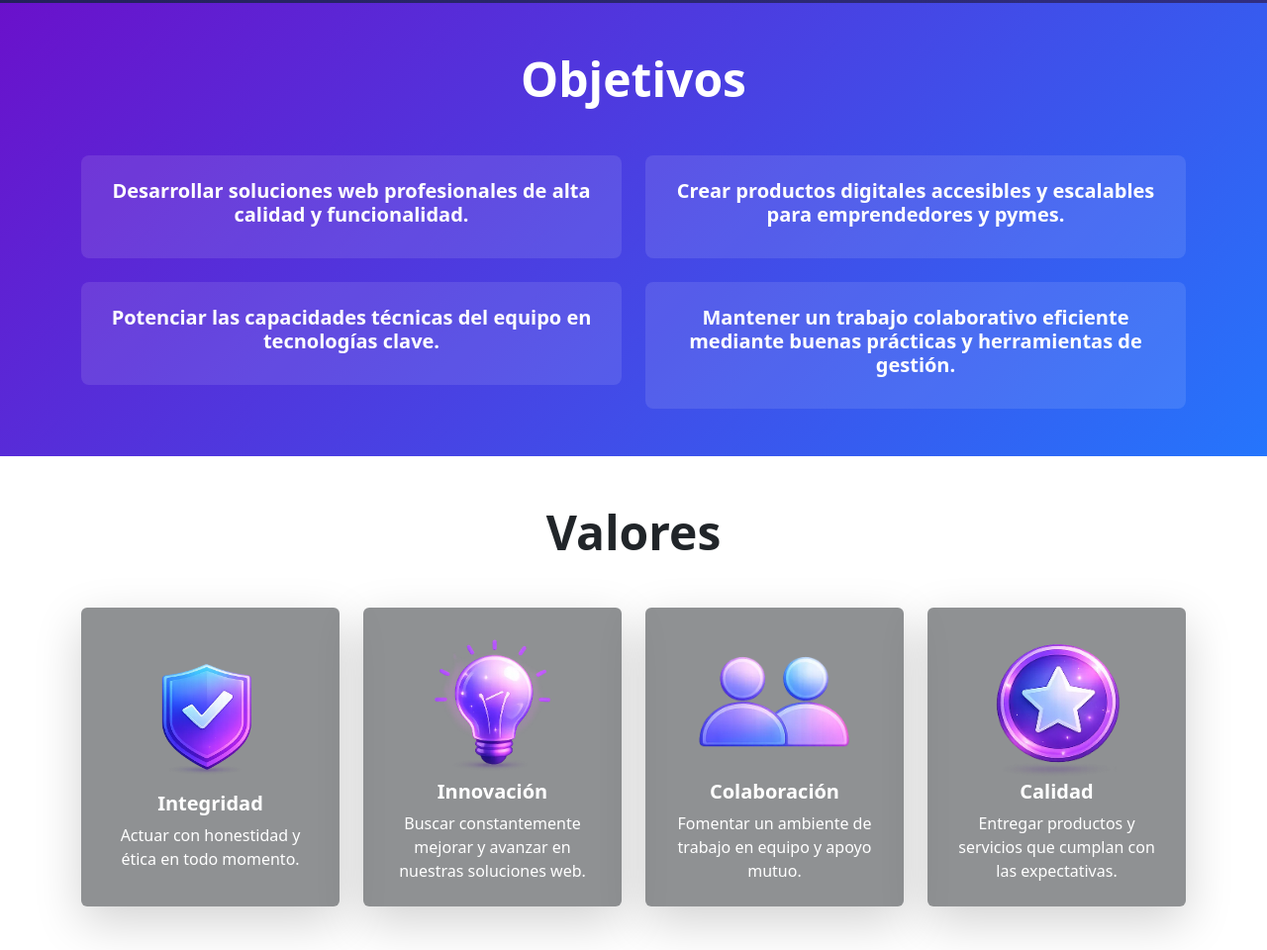
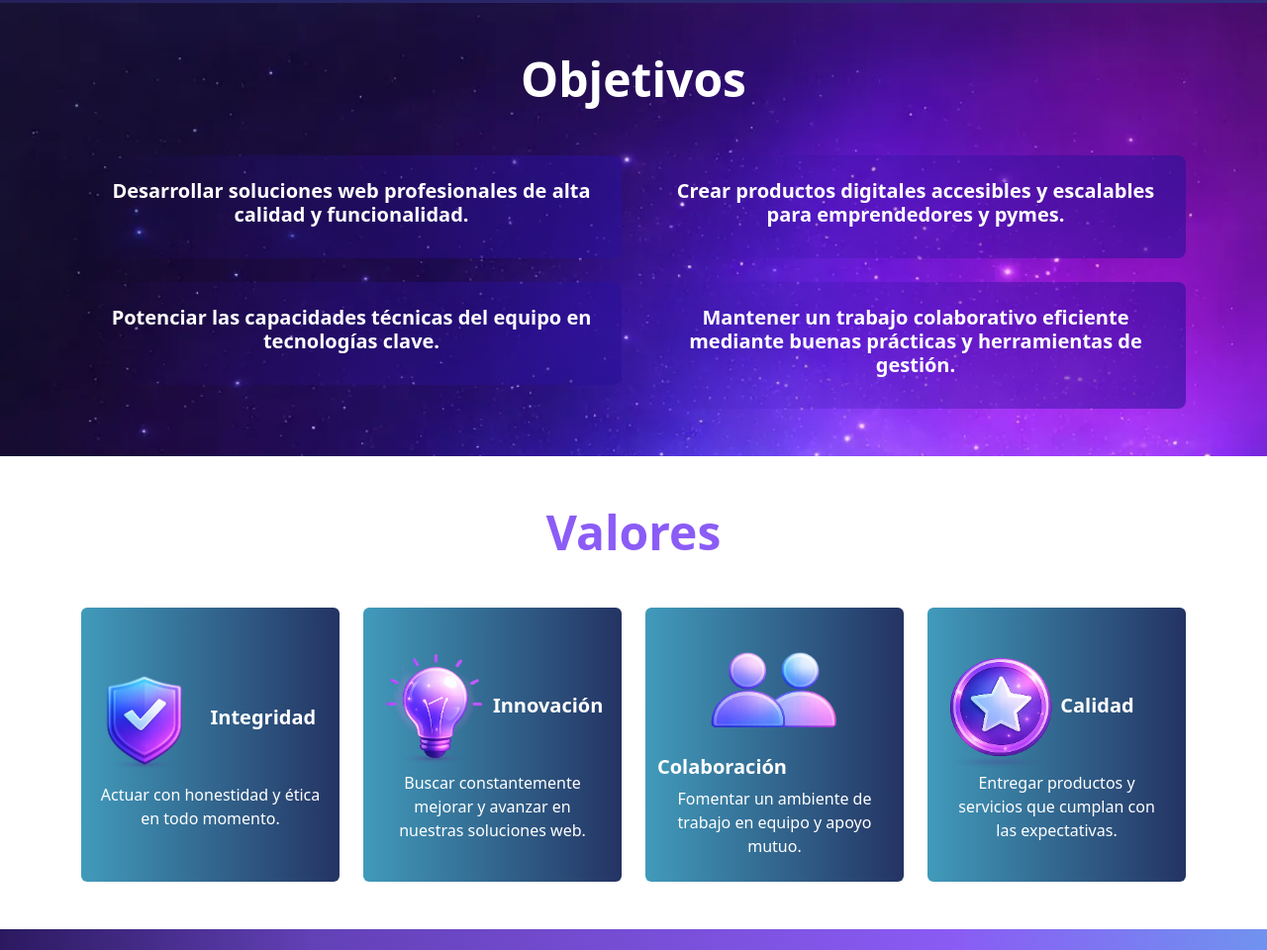
Before and after one commit to ecmapps/4bit, a plain HTML site: page index.html in a window 1280 px wide. Shown: the part 1656-2616 px from the top of the page at 99% size. Drawn offline with nearby package versions, Linux system fonts and the light colour scheme.

Commit message:
Landing desktop lista

```diff
--- a/index.html
+++ b/index.html
@@ -35,7 +35,7 @@
         }
         @media (min-width: 1400px) {
           .hero-container {
-            height: 950px;
+            height: 850px;
           }
         }
          /* Efecto de zoom en hover para tarjetas de valores */
@@ -69,7 +69,7 @@
         <!-- Features -->
         <div class="row g-4 mb-4 justify-content-center px-5" style="border-radius: 0 0 15px 15px;background-color: #190E44;">
           <div class="col-6 col-md-6 col-lg-3 mb-4">
-            <div class="feature-card card h-100 text-center text-white border-0 bg-white bg-opacity-10 backdrop-blur">
+            <div class="feature-card card border-0 text-center text-white" style="background: linear-gradient(90deg,#38209B 0%,#190E4400 100%);">
               <div class="card-body">
                 <img src="assets/Innovación_Icono.webp" alt="innovacion logo" style="height: 150px;width:auto">
                 <h5 class="card-title fs-4">Innovación ideal</h5>
@@ -77,7 +77,7 @@
             </div>
           </div>
           <div class="col-6 col-md-6 col-lg-3 mb-4">
-            <div class="feature-card card h-100 text-center text-white border-0 bg-white bg-opacity-10 backdrop-blur">
+            <div class="feature-card card border-0 text-center text-white" style="background: linear-gradient(90deg,#38209B 0%,#190E4400 100%);">
               <div class="card-body">
                 <img src="assets/Eficiencia_Icono.webp" alt="eficiencia logo" style="height: 150px;width:auto">
                 <h5 class="card-title fs-4">Eficiencia 4Bit</h5>
@@ -85,7 +85,7 @@
             </div>
           </div>
           <div class="col-6 col-md-6 col-lg-3 mb-4">
-            <div class="feature-card card text-center text-white border-0 bg-white bg-opacity-10 backdrop-blur">
+            <div class="feature-card card border-0 text-center text-white" style="background: linear-gradient(90deg,#38209B 0%,#190E4400 100%);">
               <div class="card-body">
                 <img src="assets/Escalabilidad_Icono.webp" alt="escalabilidad logo" style="height: 150px;width:auto">
                 <h5 class="card-title fs-4">Tecnología Escalable</h5>
@@ -93,7 +93,7 @@
             </div>
           </div>
           <div class="col-6 col-md-6 col-lg-3 mb-4">
-            <div class="feature-card card text-center text-white border-0 bg-white bg-opacity-10 backdrop-blur">
+            <div class="feature-card card border-0 text-center text-white" style="background: linear-gradient(90deg,#38209B 0%,#190E4400 100%);">
               <div class="card-body">
                 <img src="assets/Seguridad_Icono.webp" alt="seguridad logo" style="height: 150px;width:auto">
                 <h5 class="card-title fs-4">Seguridad Avanzada</h5>
@@ -134,28 +134,28 @@
     </section>
 
     <!-- Sección Objetivos -->
-    <section id="objetivos" class="py-5" style="background: linear-gradient(135deg, #6a11cb 0%, #2575fc 100%);">
+    <section id="objetivos" class="py-5" style="background-image: url('assets/BG_General.webp');background-size: cover;">
         <div class="container text-center text-white">
             <h2 class="display-5 fw-bold mb-5">Objetivos</h2>
 
             <div class="row row-cols-1 row-cols-md-2 g-4">
             <div class="col">
-                <div class="p-4 bg-white bg-opacity-10 rounded-3">
+                <div class="p-4 rounded-3" style="background: linear-gradient(90deg,#00000000,#29109998);">
                 <h5 class="fw-bold">Desarrollar soluciones web profesionales de alta calidad y funcionalidad.</h5>
                 </div>
             </div>
             <div class="col">
-                <div class="p-4 bg-white bg-opacity-10 rounded-3">
+                <div class="p-4 rounded-3" style="background: linear-gradient(90deg,#00000000,#29109998);">
                 <h5 class="fw-bold">Crear productos digitales accesibles y escalables para emprendedores y pymes.</h5>
                 </div>
             </div>
             <div class="col">
-                <div class="p-4 bg-white bg-opacity-10 rounded-3">
+                <div class="p-4 rounded-3" style="background: linear-gradient(90deg,#00000000,#29109998);">
                 <h5 class="fw-bold">Potenciar las capacidades técnicas del equipo en tecnologías clave.</h5>
                 </div>
             </div>
             <div class="col">
-                <div class="p-4 bg-white bg-opacity-10 rounded-3">
+                <div class="p-4 rounded-3" style="background: linear-gradient(90deg,#00000000,#29109998);">
                 <h5 class="fw-bold">Mantener un trabajo colaborativo eficiente mediante buenas prácticas y herramientas de gestión.</h5>
                 </div>
             </div>
@@ -167,17 +167,23 @@
     <section id="valores" class="py-5" style="background-color: white;">
         <div class="container text-center">
             <!-- Título -->
-            <h2 class="display-5 fw-bold mb-5">Valores</h2>
+            <h2 class="display-5 fw-bold mb-5" style="color: #8B5CF6;">Valores</h2>
 
             <!-- Grid de tarjetas -->
             <div class="row row-cols-1 row-cols-md-2 row-cols-lg-4 g-4">
 
             <!-- 1. Integridad -->
             <div class="col">
-                <div class="card feature-card h-100 border-0 shadow-lg text-white bg-dark bg-opacity-50 hover-zoom">
-                <div class="card-body text-center p-4 d-flex flex-column justify-content-center">
-                    <img src="assets/Integridad_Icono.webp" alt="integridad logo" style="height: 150px;width:auto; object-fit: contain;">
-                    <h5 class="card-title fw-bold">Integridad</h5>
+                <div class="card h-100 feature-card border-0 text-white" style="background:linear-gradient(90deg,#419BBB,#243363);">
+                <div class="card-body text-center d-flex flex-column justify-content-center">
+                    <div class="row text-start align-items-center">
+                        <div class="col p-0 justify-content-center d-flex">
+                            <img src="assets/Integridad_Icono.webp" alt="integridad logo" style="height: 125px;width:auto; object-fit: contain;">
+                        </div>
+                        <div class="col p-0">
+                            <h5 class="card-title fw-bold">Integridad</h5>
+                        </div>
+                    </div>
                     <p class="card-text">
                     Actuar con honestidad y ética en todo momento.
                     </p>
@@ -187,10 +193,16 @@
 
             <!-- 2. Innovación -->
             <div class="col">
-                <div class="card feature-card h-100 border-0 shadow-lg text-white bg-dark bg-opacity-50 hover-zoom">
+                <div class="card h-100 feature-card border-0 text-white" style="background:linear-gradient(90deg,#419BBB,#243363);">
                 <div class="card-body text-center p-4 d-flex flex-column justify-content-center">
-                    <img src="assets/Innovación_Icono.webp" alt="innovacion logo" style="height: 150px;width:auto; object-fit: contain;">
-                    <h5 class="card-title fw-bold">Innovación</h5>
+                    <div class="row text-start align-items-center">
+                        <div class="col p-0 justify-content-center d-flex">
+                            <img src="assets/Innovación_Icono.webp" alt="innovacion logo" style="height: 125px;width:auto; object-fit: contain;">
+                        </div>
+                        <div class="col p-0">
+                            <h5 class="card-title fw-bold">Innovación</h5>
+                        </div>
+                    </div>
                     <p class="card-text">
                     Buscar constantemente mejorar y avanzar en nuestras soluciones web.
                     </p>
@@ -200,10 +212,16 @@
 
             <!-- 3. Colaboración -->
             <div class="col">
-                <div class="card feature-card h-100 border-0 shadow-lg text-white bg-dark bg-opacity-50 hover-zoom">
+                <div class="card h-100 feature-card border-0 text-white" style="background:linear-gradient(90deg,#419BBB,#243363);">
                 <div class="card-body text-center p-4 d-flex flex-column justify-content-center">
-                    <img src="assets/Colaboración_Icono.webp" alt="colaboracion logo" style="height: 150px;width:auto; object-fit: contain;">
-                    <h5 class="card-title fw-bold">Colaboración</h5>
+                    <div class="row text-start align-items-center">
+                        <div class="col p-0 justify-content-center d-flex">
+                            <img src="assets/Colaboración_Icono.webp" alt="colaboracion logo" style="height: 125px;width:auto; object-fit: contain;">
+                        </div>
+                        <div class="col p-0">
+                            <h5 class="card-title fw-bold">Colaboración</h5>
+                        </div>
+                    </div>
                     <p class="card-text">
                     Fomentar un ambiente de trabajo en equipo y apoyo mutuo.
                     </p>
@@ -213,10 +231,16 @@
 
             <!-- 4. Calidad -->
             <div class="col">
-                <div class="card feature-card h-100 border-0 shadow-lg text-white bg-dark bg-opacity-50 hover-zoom">
+                <div class="card h-100 feature-card border-0 text-white" style="background:linear-gradient(90deg,#419BBB,#243363);">
                 <div class="card-body text-center p-4 d-flex flex-column justify-content-center">
-                    <img src="assets/Calidad_Icono.webp" alt="calidad logo" style="height: 150px;width:auto; object-fit: contain;">
-                    <h5 class="card-title fw-bold">Calidad</h5>
+                    <div class="row text-start align-items-center">
+                        <div class="col p-0 justify-content-center d-flex">
+                            <img src="assets/Calidad_Icono.webp" alt="calidad logo" style="height: 125px;width:auto; object-fit: contain;">
+                        </div>
+                        <div class="col p-0">
+                            <h5 class="card-title fw-bold">Calidad</h5>
+                        </div>
+                    </div>
                     <p class="card-text">
                     Entregar productos y servicios que cumplan con las expectativas.
                     </p>
```
